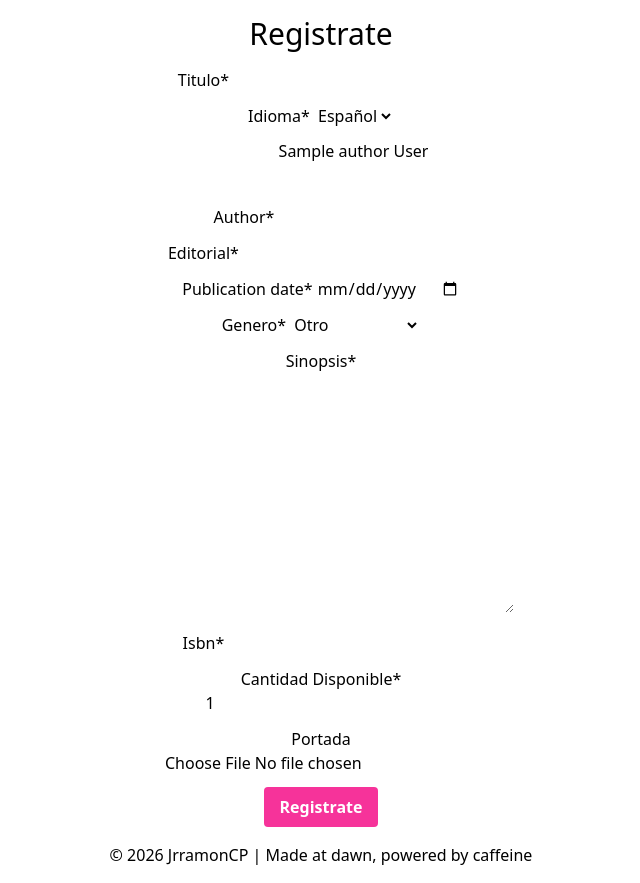
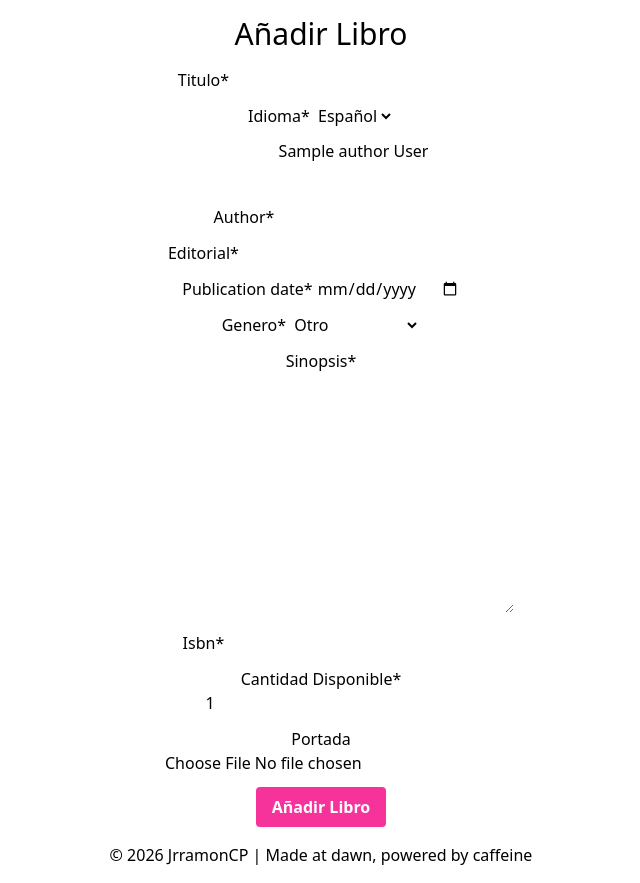
Before and after one commit to jrcaravaca/biblioteca_django, a Django app: page /book-create/ in a window 1280 px wide. Shown: the part 60-943 px from the top of the page, without its empty margins (319-959 px from the left). Run offline with Django 5.2, Linux system fonts and the light colour scheme; a user stored in the database is signed in; tables that the repository leaves empty hold one stand-in row (values such as "Sample post"); some libraries are stand-ins or nearby versions.

Commit message:
Actualizar plantilla de creación de libros: cambiar título y botón de registro a "Añadir Libro".

```diff
--- a/biblioteca_django/templates/books/book_create.html
+++ b/biblioteca_django/templates/books/book_create.html
@@ -1,12 +1,12 @@
 {% extends "general/layout.html" %}
 {% load crispy_forms_tags %}
 
-{% block head_title %}Biblioteca - Registro {% endblock %}
+{% block head_title %}Biblioteca - Añadir Libro {% endblock %}
 
 
 {% block page_content %}
-    <h1 class="text-center text-3xl pt-4">Registrate</h1>
-    <form action="" method="post" class="pt-4 mx-auto max-w-sm text-center">
+    <h1 class="text-center text-3xl pt-4">Añadir Libro</h1>
+    <form action="" method="post" enctype="multipart/form-data" class="pt-4 mx-auto max-w-sm text-center">
         {% csrf_token %}
         <div class="row">
             <div class="col-12 col-sms-6">
@@ -22,7 +22,7 @@
                 {{ form.frontpage|as_crispy_field}}
 
             </div>
-            <button class="bg-pink-500 hover:bg-pink-600 transition-colors text-white font-bold py-2 px-4 rounded text-center">Registrate</button>
+            <button class="bg-pink-500 hover:bg-pink-600 transition-colors text-white font-bold py-2 px-4 rounded text-center">Añadir Libro</button>
         </div>
     </form>
 {% endblock %}
```
